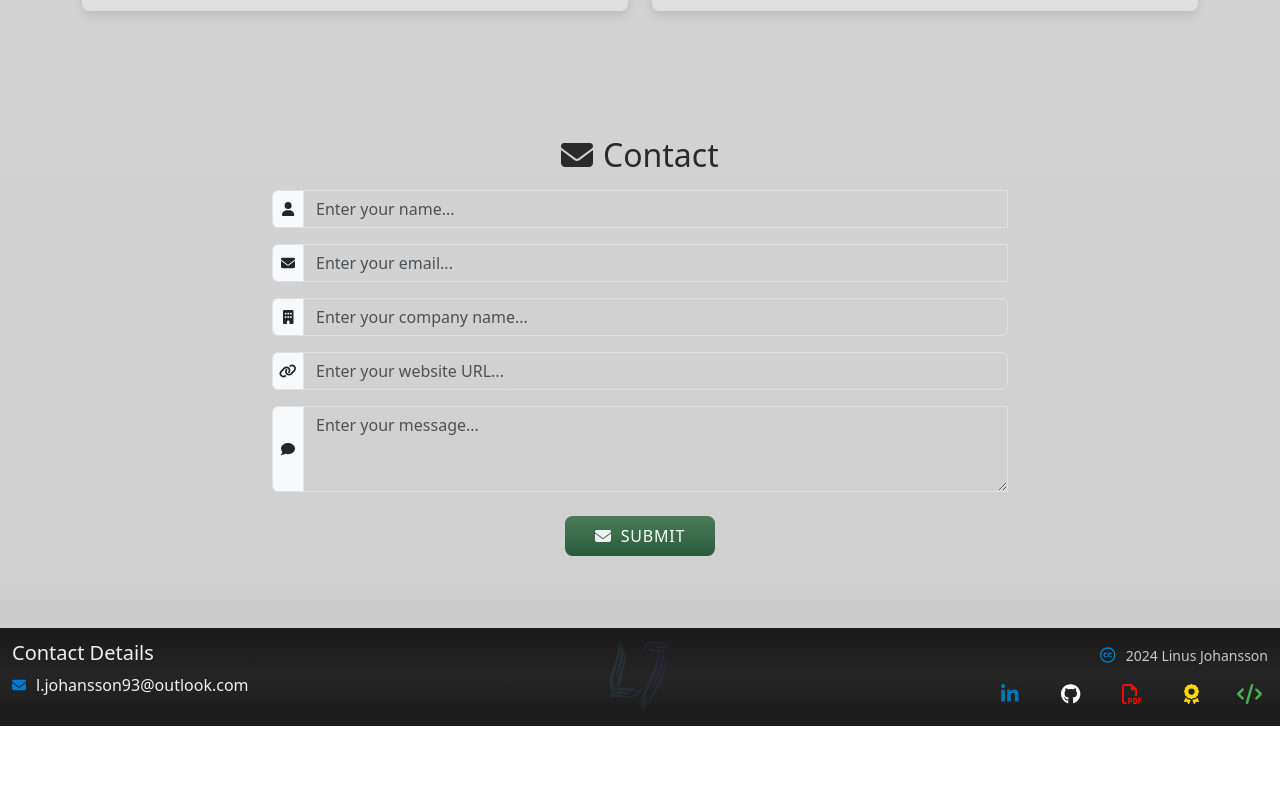
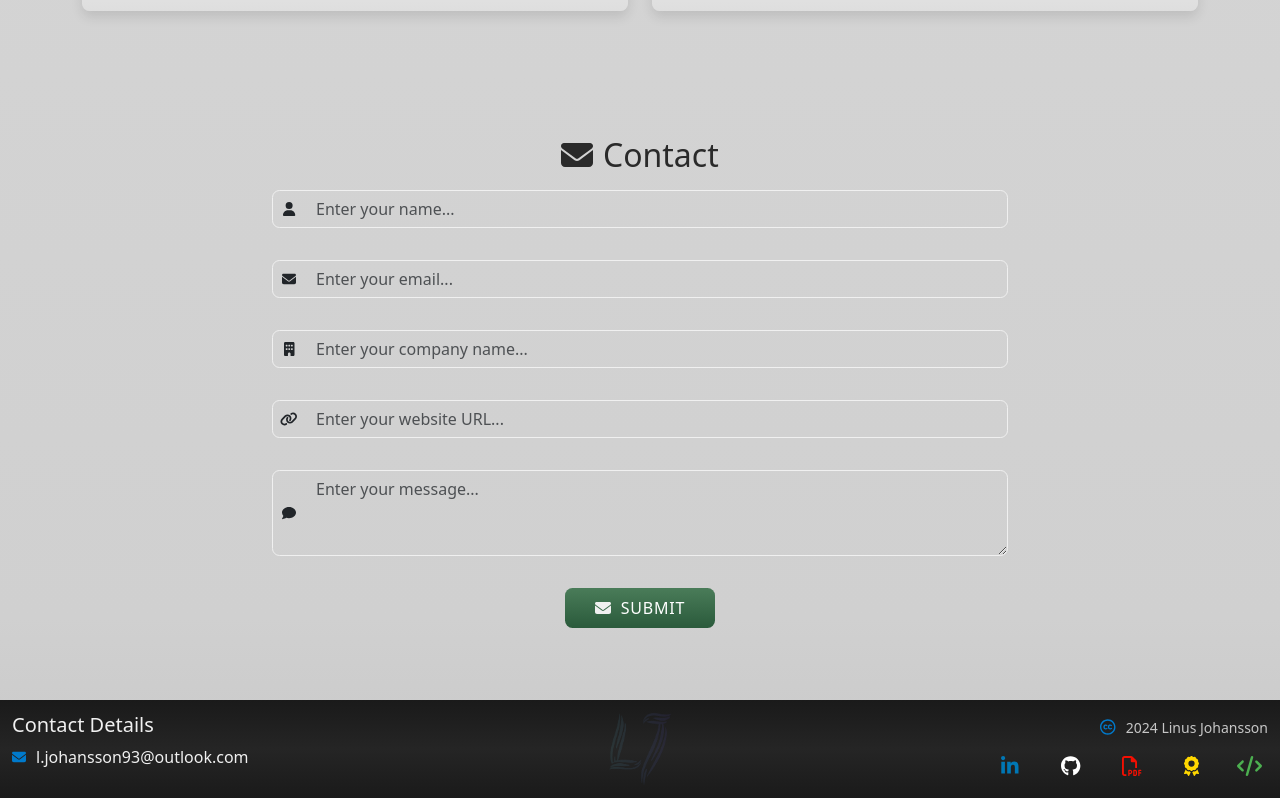
Before and after one commit to j0hanz/j0hanz-portfolio, a React (Create React App) app: page / in a window 1280 px wide. Shown: the part 3718-4516 px from the top of the page. Before the commit the page ends 4444 px from the top, so only its background shows below. Built offline with nearby package versions, Linux system fonts and the light colour scheme.

Commit message:
Adjust padding and background color in code block styles

```diff
--- a/src/App.module.css
+++ b/src/App.module.css
@@ -2,6 +2,8 @@
 @import url('https://fonts.googleapis.com/css2?family=Poppins:wght@300;400;500;600&display=swap');
 :root {
   --bs-body-bg: none !important;
+  --bs-tertiary-bg: none !important;
+  --bs-border-color: none !important;
 }
 
 *::-webkit-scrollbar {
@@ -110,12 +112,6 @@ code {
 }
 
 .customTooltip {
-  background: linear-gradient(
-    180deg,
-    #1a1a1a 0%,
-    #252525 50%,
-    #1a1a1a 100%
-  ) !important;
   color: #f0f0f0 !important;
   border: none !important;
   border-radius: 7.5px !important;
--- a/src/components/ContactForm.js
+++ b/src/components/ContactForm.js
@@ -92,7 +92,7 @@ const ContactForm = () => {
         <Row className="justify-content-center mx-auto mt-2">
           <Col md={8}>
             <Form noValidate onSubmit={handleSubmit}>
-              <Form.Group controlId="formName">
+              <Form.Group controlId="formName" className={styles.formGroup}>
                 <InputGroup>
                   <InputGroup.Text className={styles.inputGroupIcon}>
                     <FontAwesomeIcon size="sm" icon={faUser} />
@@ -112,7 +112,7 @@ const ContactForm = () => {
                 </InputGroup>
               </Form.Group>
 
-              <Form.Group controlId="formEmail" className="my-3">
+              <Form.Group controlId="formEmail" className={styles.formGroup}>
                 <InputGroup>
                   <InputGroup.Text className={styles.inputGroupIcon}>
                     <FontAwesomeIcon size="sm" icon={faEnvelope} />
@@ -132,7 +132,7 @@ const ContactForm = () => {
                 </InputGroup>
               </Form.Group>
 
-              <Form.Group controlId="formCompany" className="my-3">
+              <Form.Group controlId="formCompany" className={styles.formGroup}>
                 <InputGroup>
                   <InputGroup.Text className={styles.inputGroupIcon}>
                     <FontAwesomeIcon size="sm" icon={faBuilding} />
@@ -147,7 +147,7 @@ const ContactForm = () => {
                 </InputGroup>
               </Form.Group>
 
-              <Form.Group controlId="formUrl" className="my-3">
+              <Form.Group controlId="formUrl" className={styles.formGroup}>
                 <InputGroup>
                   <InputGroup.Text className={styles.inputGroupIcon}>
                     <FontAwesomeIcon size="sm" icon={faLink} />
@@ -162,7 +162,7 @@ const ContactForm = () => {
                 </InputGroup>
               </Form.Group>
 
-              <Form.Group controlId="formMessage">
+              <Form.Group controlId="formMessage" className={styles.formGroup}>
                 <InputGroup>
                   <InputGroup.Text className={styles.inputGroupIcon}>
                     <FontAwesomeIcon size="sm" icon={faComment} />
--- a/src/components/Portfolio.js
+++ b/src/components/Portfolio.js
@@ -149,7 +149,10 @@ const Portfolio = () => {
               <OverlayTrigger
                 placement="bottom"
                 overlay={
-                  <Tooltip id={`tooltip-no-demo-${index}`}>
+                  <Tooltip
+                    id={`tooltip-no-demo-${index}`}
+                    className={appStyles.customTooltip}
+                  >
                     Coming soon!
                   </Tooltip>
                 }
--- a/src/components/styles/ContactForm.module.css
+++ b/src/components/styles/ContactForm.module.css
@@ -1,9 +1,16 @@
 /* Input Group Icon Styling */
 .inputGroupIcon {
-  width: 32px;
-  display: flex;
-  justify-content: center;
-  align-items: center;
+  width: 32px !important;
+  display: flex !important;
+  justify-content: center !important;
+  align-items: center !important;
+  border: none !important;
+}
+
+.formGroup {
+  margin-bottom: 2rem !important;
+  border: 1px solid #f0f0f0 !important;
+  border-radius: 7.5px !important;
 }
 
 .submitButton {
```
